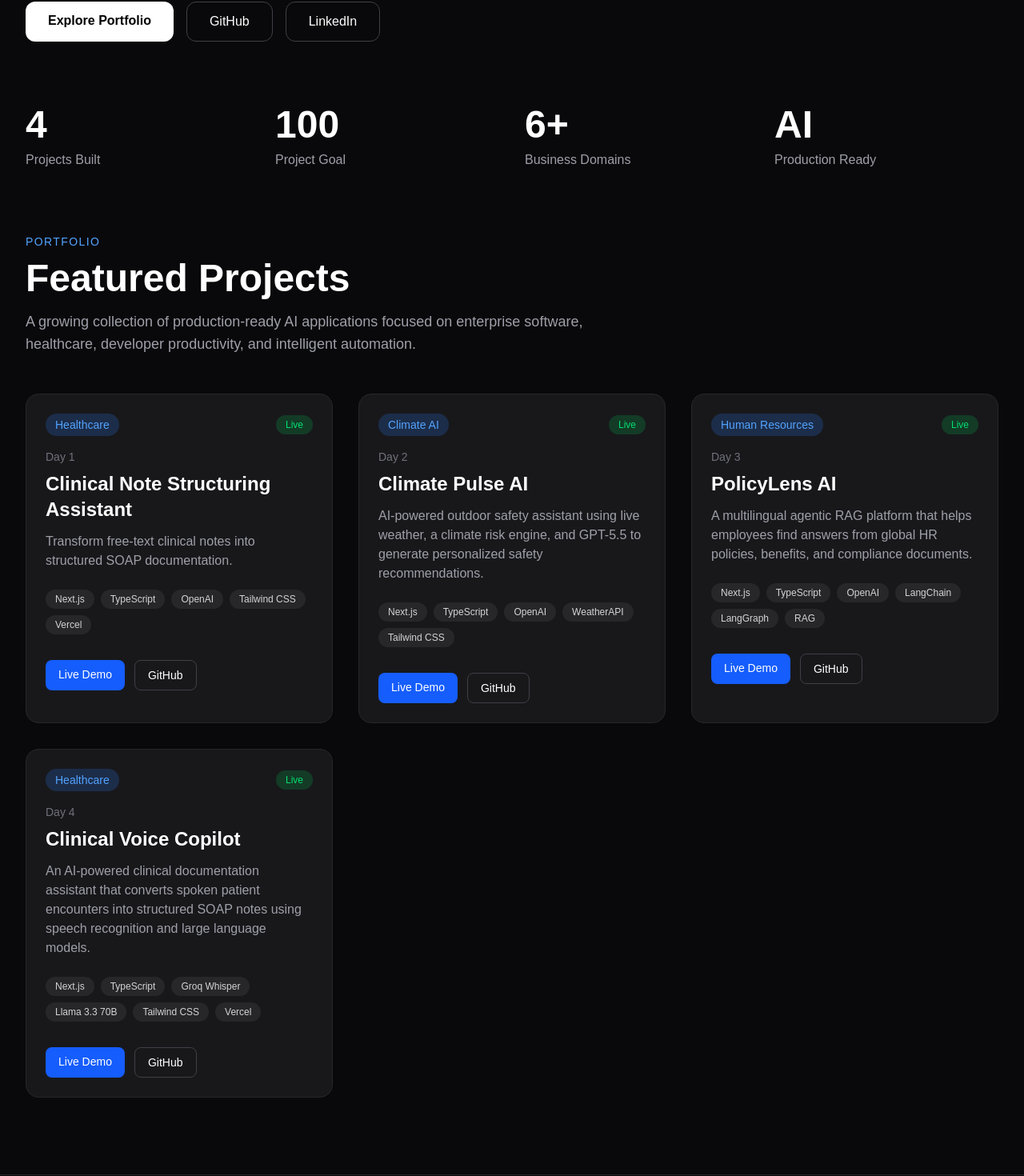
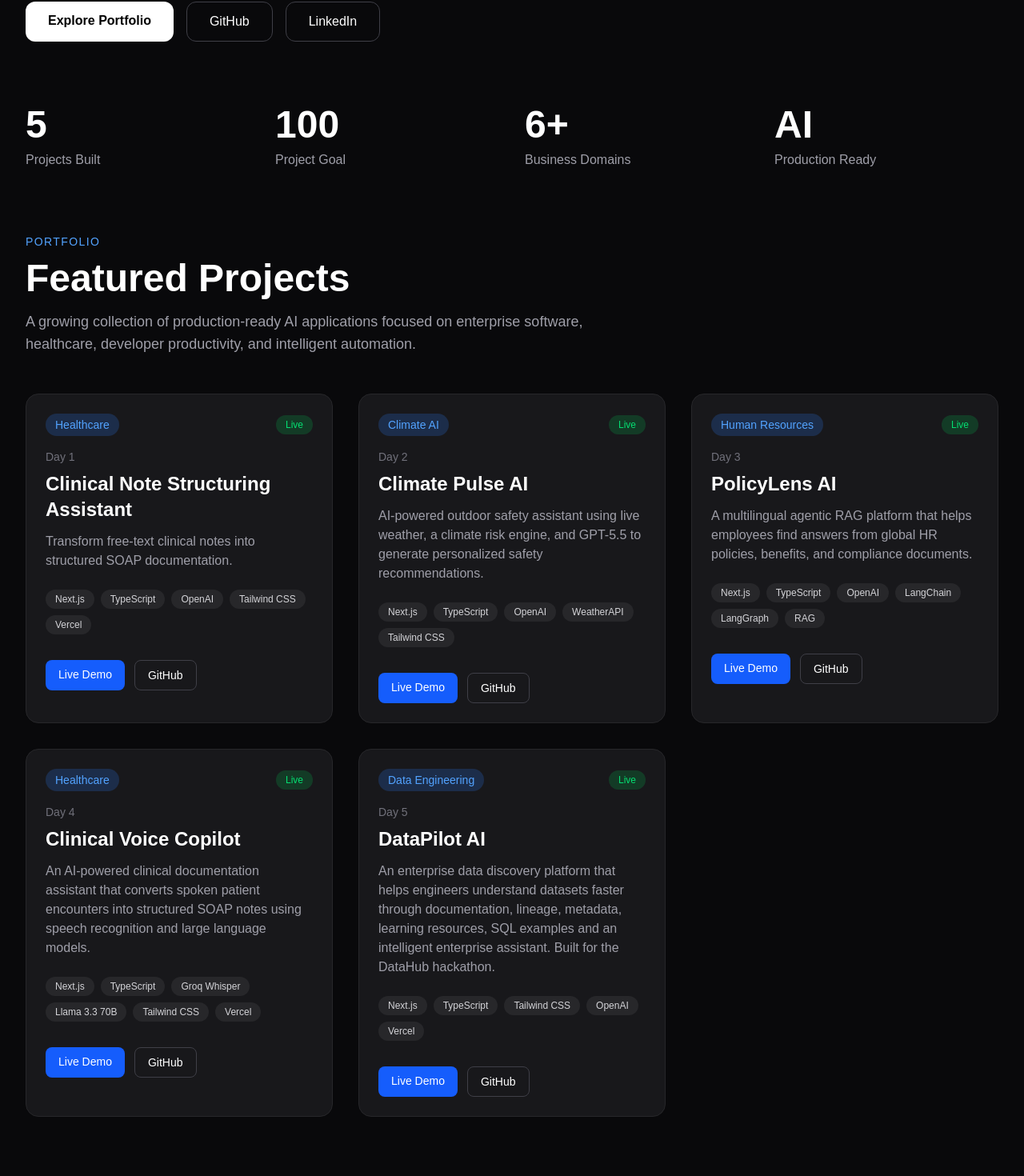
Before and after one commit to shreya19888/ai-portfolio, a Next.js app: page / in a window 1280 px wide. Shown: the part 636-2106 px from the top of the page at 80% size. Built offline with nearby package versions, Linux system fonts and the light colour scheme.

Commit message:
updating agents

```diff
--- a/app/data/agents.ts
+++ b/app/data/agents.ts
@@ -3,17 +3,10 @@ export const agents = [
     id: "001",
     day: 1,
     title: "Clinical Note Structuring Assistant",
-    tagline:
-      "Transform free-text clinical notes into structured SOAP documentation.",
+    tagline: "Transform free-text clinical notes into structured SOAP documentation.",
     industry: "Healthcare",
     status: "Live",
-    technologies: [
-      "Next.js",
-      "TypeScript",
-      "OpenAI",
-      "Tailwind CSS",
-      "Vercel",
-    ],
+    technologies: ["Next.js", "TypeScript", "OpenAI", "Tailwind CSS", "Vercel"],
     github:
       "https://github.com/shreya19888/100-days-100-agents/tree/master/day-001-clinical-note-structuring",
     demo: "https://clinical-note-structuring.vercel.app/",
@@ -27,15 +20,8 @@ export const agents = [
       "AI-powered outdoor safety assistant using live weather, a climate risk engine, and GPT-5.5 to generate personalized safety recommendations.",
     industry: "Climate AI",
     status: "Live",
-    technologies: [
-      "Next.js",
-      "TypeScript",
-      "OpenAI",
-      "WeatherAPI",
-      "Tailwind CSS",
-    ],
-    github:
-      "https://github.com/shreya19888/100-days-100-agents/tree/master/day-002-climate-pulse",
+    technologies: ["Next.js", "TypeScript", "OpenAI", "WeatherAPI", "Tailwind CSS"],
+    github: "https://github.com/shreya19888/100-days-100-agents/tree/master/day-002-climate-pulse",
     demo: "https://climate-pulse-ai-three.vercel.app/",
     featured: true,
   },
@@ -47,16 +33,8 @@ export const agents = [
       "A multilingual agentic RAG platform that helps employees find answers from global HR policies, benefits, and compliance documents.",
     industry: "Human Resources",
     status: "Live",
-    technologies: [
-      "Next.js",
-      "TypeScript",
-      "OpenAI",
-      "LangChain",
-      "LangGraph",
-      "RAG",
-    ],
-    github:
-      "https://github.com/shreya19888/100-days-100-agents/tree/master/day-003-policylens-ai",
+    technologies: ["Next.js", "TypeScript", "OpenAI", "LangChain", "LangGraph", "RAG"],
+    github: "https://github.com/shreya19888/100-days-100-agents/tree/master/day-003-policylens-ai",
     demo: "https://policylensai-chi.vercel.app/",
     featured: true,
   },
@@ -81,4 +59,18 @@ export const agents = [
     demo: "https://clinical-voice-copilot-sand.vercel.app/",
     featured: true,
   },
+  {
+    id: "005",
+    day: 5,
+    title: "DataPilot AI",
+    tagline:
+      "An enterprise data discovery platform that helps engineers understand datasets faster through documentation, lineage, metadata, learning resources, SQL examples and an intelligent enterprise assistant. Built for the DataHub hackathon.",
+    industry: "Data Engineering",
+    status: "Live",
+    technologies: ["Next.js", "TypeScript", "Tailwind CSS", "OpenAI", "Vercel"],
+    github: "https://github.com/shreya19888/100-days-100-agents/tree/master/day-005-datapilot-ai",
+    demo: "https://datapilotai-j07o2081f-shreyachakrabarti19-2079s-projects.vercel.app/",
+    featured: true,
+    hackathon: "DataHub Hackathon (datahub.devpost.com)",
+  },
 ];
```
